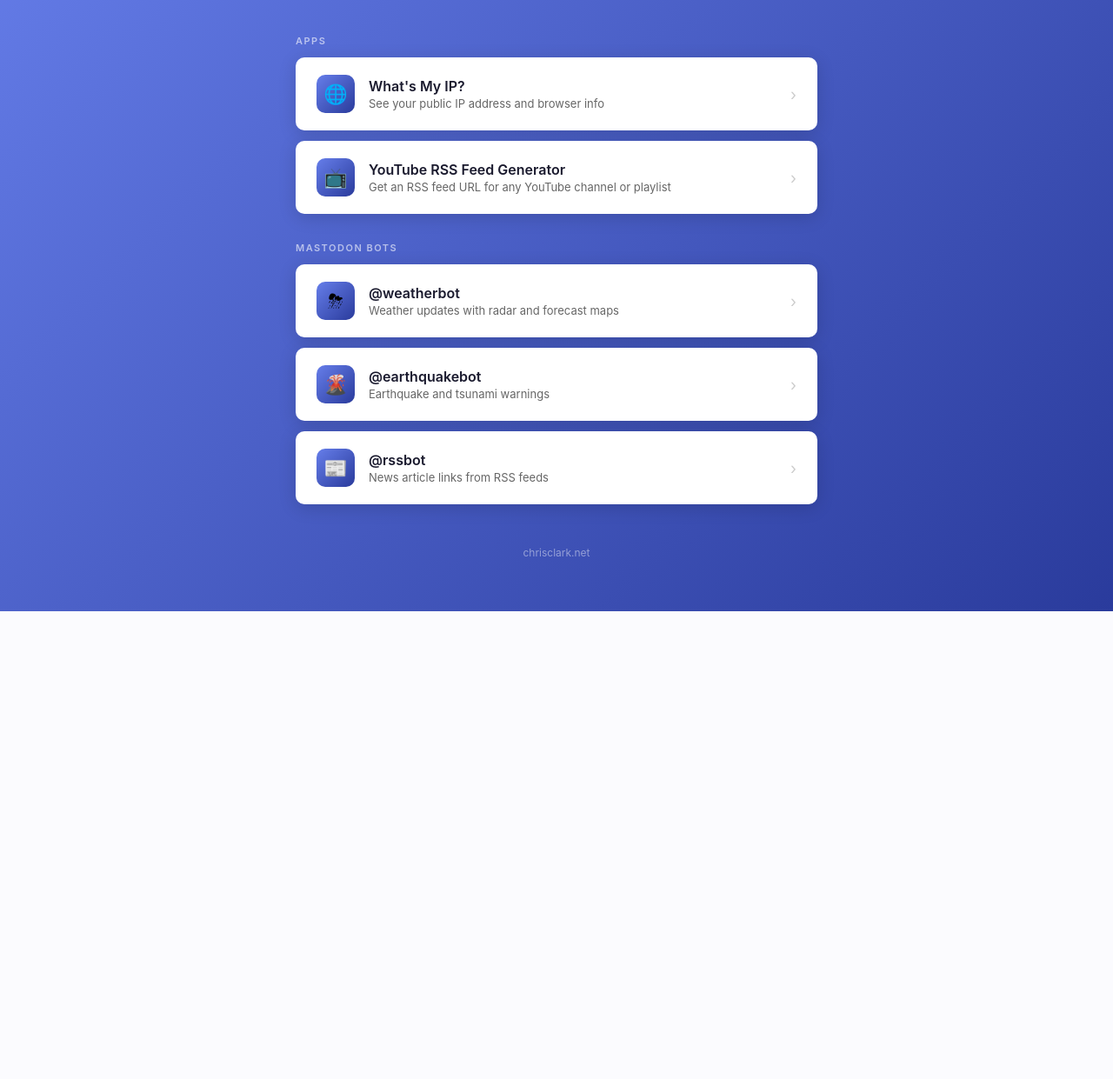
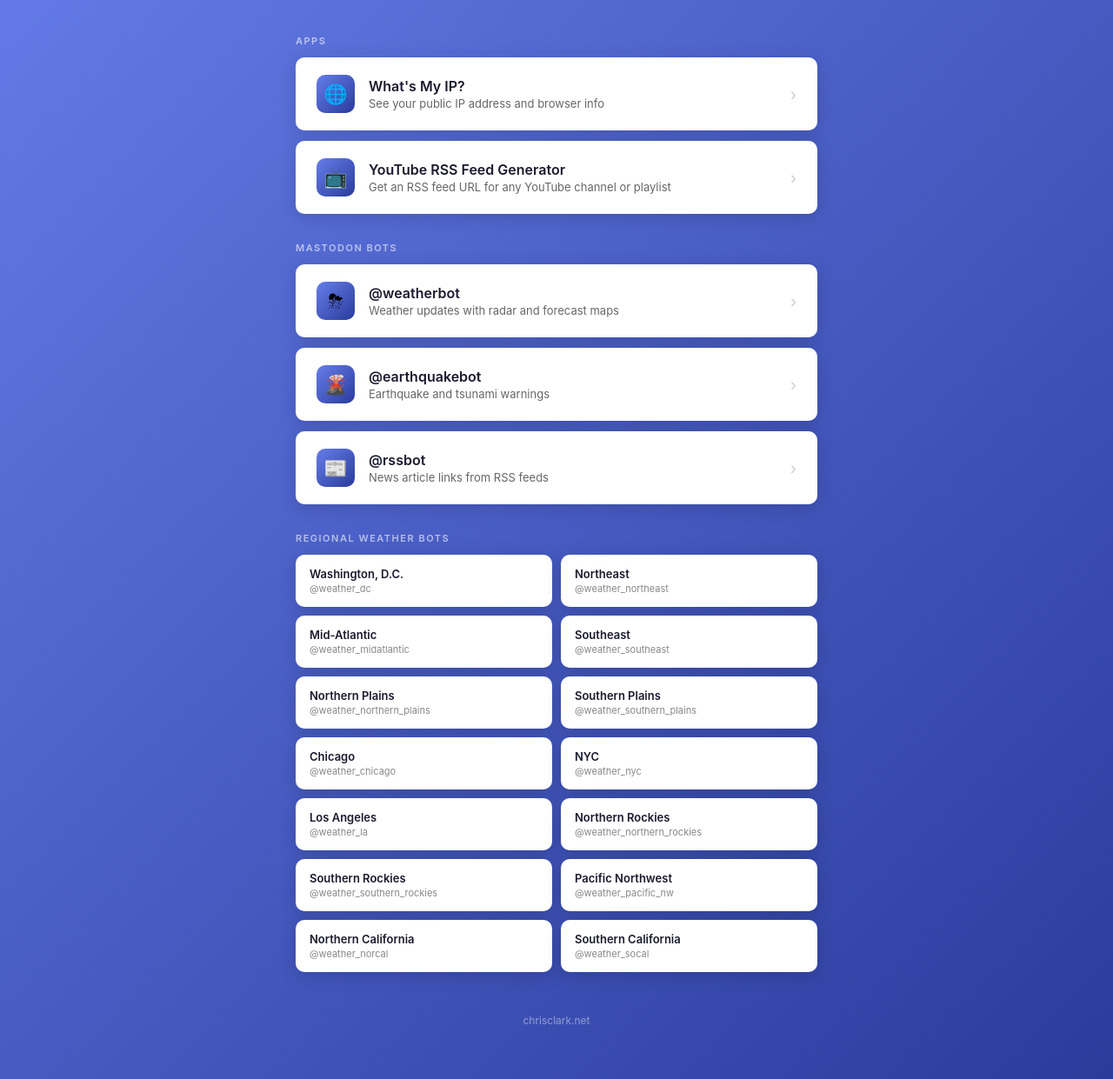
Before and after one commit to cclark31415/chrisclark-net, a Flask app: page / in a window 1280 px wide. Shown: the part 147-1388 px from the top of the page at 87% size. Before the commit the page ends 850 px from the top, so only its background shows below. Run offline with Flask 3, Linux system fonts and the light colour scheme.

Commit message:
Add regional weather bot links

```diff
--- a/templates/index.html
+++ b/templates/index.html
@@ -112,6 +112,47 @@
             flex-shrink: 0;
         }
 
+        .bots-grid {
+            display: grid;
+            grid-template-columns: 1fr 1fr;
+            gap: 10px;
+        }
+
+        .bot-card {
+            background: white;
+            border-radius: 10px;
+            box-shadow: 0 4px 20px rgba(0, 0, 0, 0.15);
+            padding: 14px 16px;
+            display: flex;
+            flex-direction: column;
+            gap: 2px;
+            text-decoration: none;
+            color: inherit;
+            transition: transform 0.15s ease, box-shadow 0.15s ease;
+        }
+
+        .bot-card:hover {
+            transform: translateY(-2px);
+            box-shadow: 0 8px 30px rgba(0, 0, 0, 0.2);
+        }
+
+        .bot-region {
+            font-size: 13px;
+            font-weight: 600;
+            color: #1a1a2e;
+        }
+
+        .bot-handle {
+            font-size: 11px;
+            color: #888;
+        }
+
+        @media (max-width: 420px) {
+            .bots-grid {
+                grid-template-columns: 1fr;
+            }
+        }
+
         footer {
             text-align: center;
             margin-top: 48px;
@@ -175,6 +216,66 @@
             </a>
         </div>
 
+        <div class="section-label" style="margin-top: 32px;">Regional Weather Bots</div>
+        <div class="bots-grid">
+            <a class="bot-card" href="https://mastodon.chrisclark.net/@weather_dc">
+                <div class="bot-region">Washington, D.C.</div>
+                <div class="bot-handle">@weather_dc</div>
+            </a>
+            <a class="bot-card" href="https://mastodon.chrisclark.net/@weather_northeast">
+                <div class="bot-region">Northeast</div>
+                <div class="bot-handle">@weather_northeast</div>
+            </a>
+            <a class="bot-card" href="https://mastodon.chrisclark.net/@weather_midatlantic">
+                <div class="bot-region">Mid-Atlantic</div>
+                <div class="bot-handle">@weather_midatlantic</div>
+            </a>
+            <a class="bot-card" href="https://mastodon.chrisclark.net/@weather_southeast">
+                <div class="bot-region">Southeast</div>
+                <div class="bot-handle">@weather_southeast</div>
+            </a>
+            <a class="bot-card" href="https://mastodon.chrisclark.net/@weather_northern_plains">
+                <div class="bot-region">Northern Plains</div>
+                <div class="bot-handle">@weather_northern_plains</div>
+            </a>
+            <a class="bot-card" href="https://mastodon.chrisclark.net/@weather_southern_plains">
+                <div class="bot-region">Southern Plains</div>
+                <div class="bot-handle">@weather_southern_plains</div>
+            </a>
+            <a class="bot-card" href="https://mastodon.chrisclark.net/@weather_chicago">
+                <div class="bot-region">Chicago</div>
+                <div class="bot-handle">@weather_chicago</div>
+            </a>
+            <a class="bot-card" href="https://mastodon.chrisclark.net/@weather_nyc">
+                <div class="bot-region">NYC</div>
+                <div class="bot-handle">@weather_nyc</div>
+            </a>
+            <a class="bot-card" href="https://mastodon.chrisclark.net/@weather_la">
+                <div class="bot-region">Los Angeles</div>
+                <div class="bot-handle">@weather_la</div>
+            </a>
+            <a class="bot-card" href="https://mastodon.chrisclark.net/@weather_northern_rockies">
+                <div class="bot-region">Northern Rockies</div>
+                <div class="bot-handle">@weather_northern_rockies</div>
+            </a>
+            <a class="bot-card" href="https://mastodon.chrisclark.net/@weather_southern_rockies">
+                <div class="bot-region">Southern Rockies</div>
+                <div class="bot-handle">@weather_southern_rockies</div>
+            </a>
+            <a class="bot-card" href="https://mastodon.chrisclark.net/@weather_pacific_nw">
+                <div class="bot-region">Pacific Northwest</div>
+                <div class="bot-handle">@weather_pacific_nw</div>
+            </a>
+            <a class="bot-card" href="https://mastodon.chrisclark.net/@weather_norcal">
+                <div class="bot-region">Northern California</div>
+                <div class="bot-handle">@weather_norcal</div>
+            </a>
+            <a class="bot-card" href="https://mastodon.chrisclark.net/@weather_socal">
+                <div class="bot-region">Southern California</div>
+                <div class="bot-handle">@weather_socal</div>
+            </a>
+        </div>
+
         <footer>
             <p>chrisclark.net</p>
         </footer>
```
